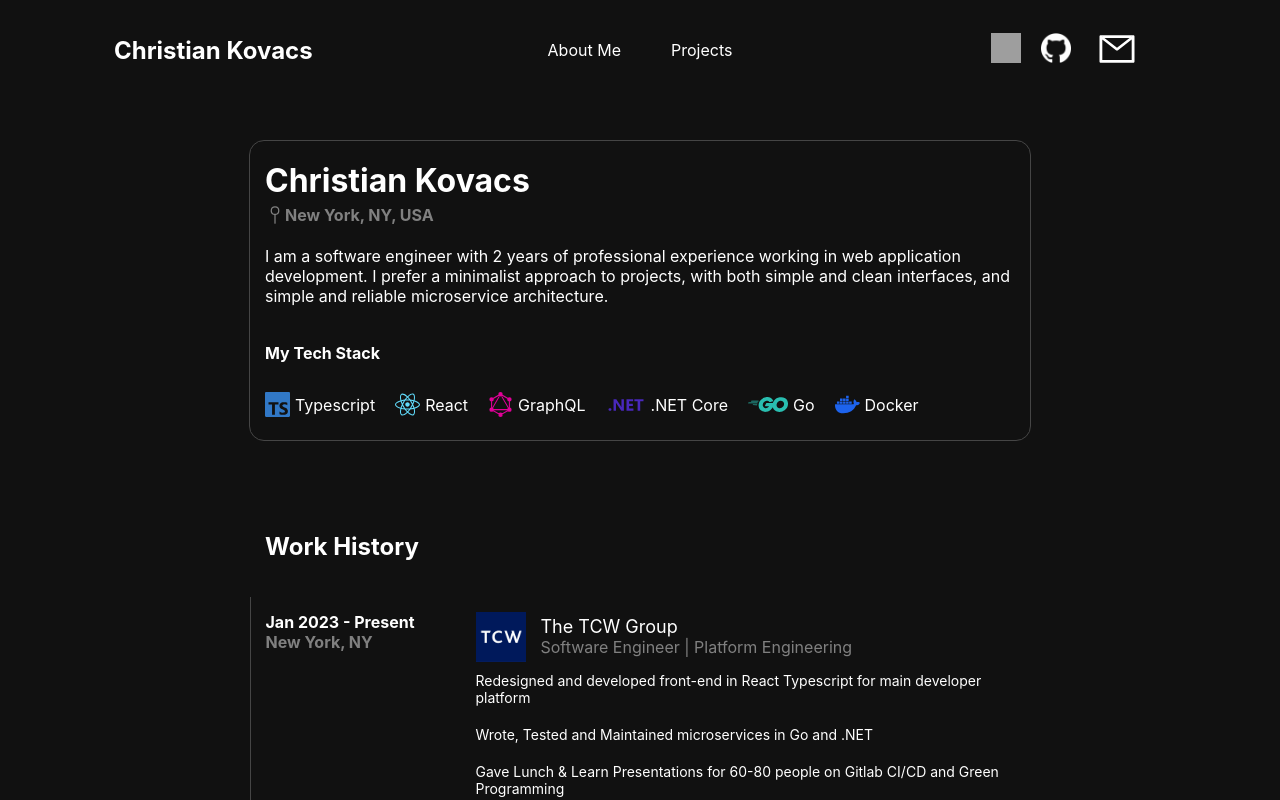
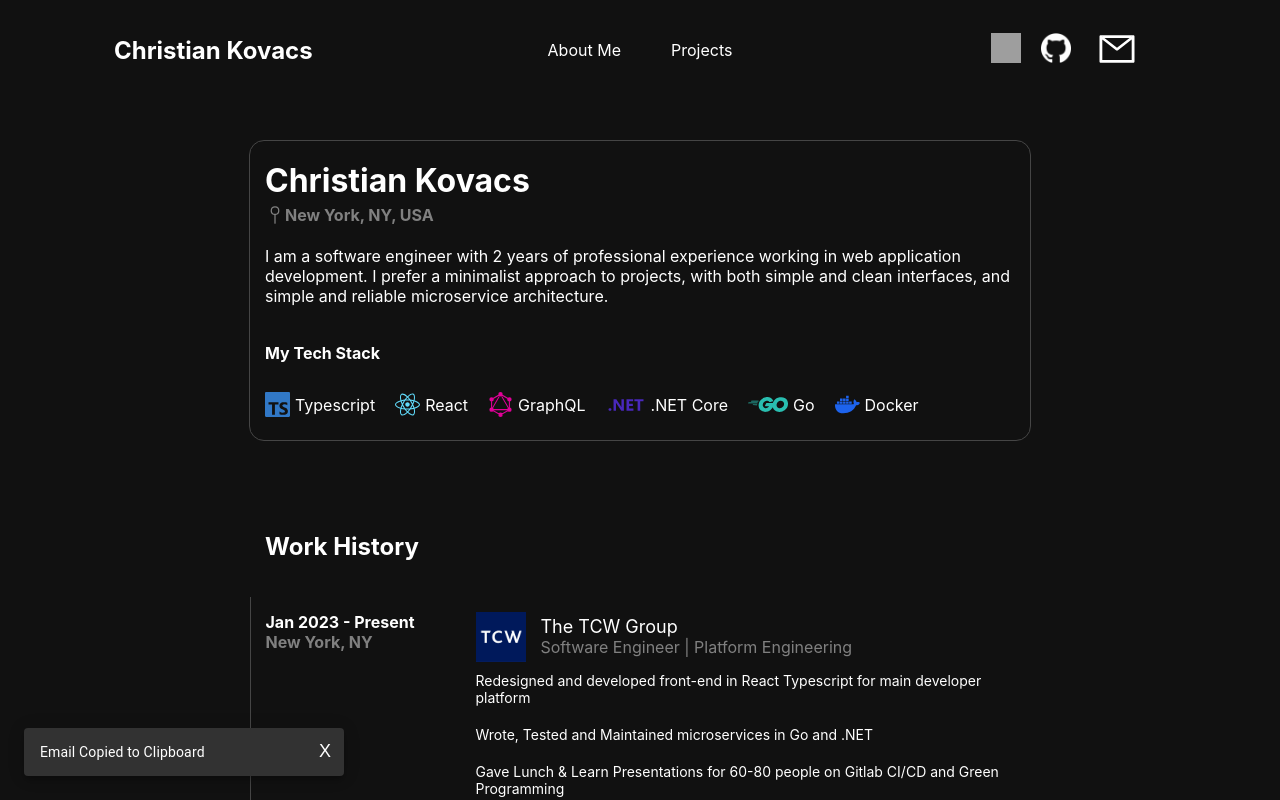
Before and after one commit to ckovacsdev/portfolio, a React (Create React App) app: page / in a window 1280 px wide. Both pictures are taken after a click on the button 1116 px from the left and 50 px from the top of the page. Shown: the top 800 px of the page. Built offline with nearby package versions, Linux system fonts and the light colour scheme; grey boxes are pictures that could not be loaded; the HTML template or start-up script is replaced by a standard one.

Commit message:
basic functioning notification

```diff
--- a/package.json
+++ b/package.json
@@ -3,6 +3,9 @@
   "version": "0.1.0",
   "private": true,
   "dependencies": {
+    "@emotion/react": "^11.14.0",
+    "@emotion/styled": "^11.14.0",
+    "@mui/material": "^7.0.2",
     "cra-template-typescript": "1.2.0",
     "hamburger-react": "^2.5.2",
     "react": "^19.0.0",
--- a/src/components/header/header.tsx
+++ b/src/components/header/header.tsx
@@ -2,8 +2,10 @@ import LinkedinIcon from '../../assets/linkedinicon.png';
 import GithubIcon from '../../assets/githubicon.png';
 import { AiOutlineMail } from "react-icons/ai";
 import './header.css';
-import { useEffect, useState } from 'react';
+import { useEffect, useState, Fragment } from 'react';
 import Hamburger from 'hamburger-react';
+import Snackbar from '@mui/material/Snackbar';
+import IconButton from '@mui/material/IconButton';
 
 const LinkedInUrl = 'https://www.linkedin.com/in/christian-kovacs-23198b1b0/';
 const GitHubUrl = 'https://github.com/ckovacsdev';
@@ -11,6 +13,7 @@ const GitHubUrl = 'https://github.com/ckovacsdev';
 export const Header = () => {
 
     const [ isOpen, setOpen ] = useState(false);
+    const [ notificationOpen, setNotificationOpen ] = useState(false);
 
     // When the header menu dropdown is open on mobile mode, if the screen
     // resizes to be desktop sized, the state will be set to false
@@ -26,9 +29,22 @@ export const Header = () => {
         return () => window.removeEventListener("resize", handleResize)
     }, []);
 
+    const handleNotificationClose = (event: any, reason?: string) => {
+        setNotificationOpen(false);
+    }
+
+    const action = (
+        <Fragment>
+            <IconButton size='small' onClick={handleNotificationClose} aria-label='close' color='inherit'>
+                X
+            </IconButton>
+        </Fragment>
+    )
+
     const copyEmail = () => {
         let email:string = process.env.REACT_APP_CK_EMAIL as string;
-        navigator.clipboard.writeText(email)
+        navigator.clipboard.writeText(email);
+        setNotificationOpen(true);
     }
 
     return (
@@ -59,6 +75,7 @@ export const Header = () => {
 
                         <button className='header-email-button' onClick={() => copyEmail()}>
                             <AiOutlineMail color={'white'} size={'40px'} />
+                            <Snackbar open={notificationOpen} autoHideDuration={4000} onClose={handleNotificationClose} message='Email Copied to Clipboard' action={action} />
                         </button>
 
 
```
Also changed, not shown: 1 other file (tests, documents, lock files or other folders).
